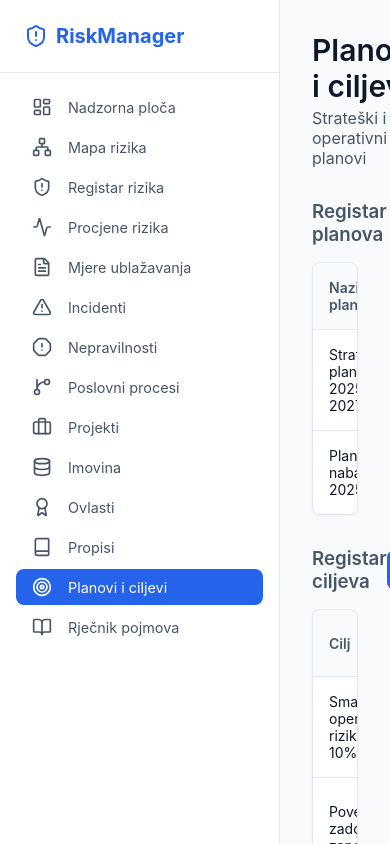
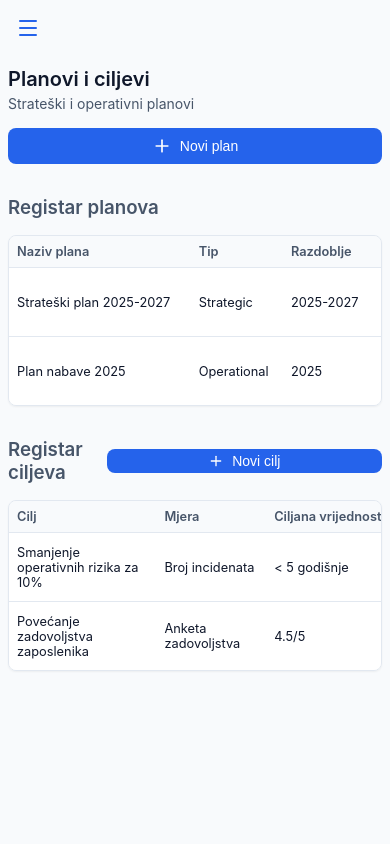
Before and after one commit to infodomAdmn/riskmanagment, a React (Vite) app: page /plans in a window 390 px wide. Built offline with nearby package versions, Linux system fonts and the light colour scheme.

Commit message:
feat: add base application layout, navigation, and styling for common UI elements like pages, tables, and dashboards.

```diff
--- a/src/components/Table.module.css
+++ b/src/components/Table.module.css
@@ -2,7 +2,7 @@
     background-color: var(--surface-color);
     border-radius: var(--radius-md);
     box-shadow: var(--shadow-sm);
-    overflow: hidden;
+    overflow-x: auto;
     border: 1px solid var(--border-color);
 }
 
@@ -10,6 +10,7 @@
     width: 100%;
     border-collapse: collapse;
     text-align: left;
+    min-width: 600px;
 }
 
 .th {
@@ -19,6 +20,7 @@
     color: var(--text-secondary);
     border-bottom: 1px solid var(--border-color);
     font-size: 0.875rem;
+    white-space: nowrap;
 }
 
 .td {
@@ -39,6 +41,7 @@
 .actions {
     display: flex;
     gap: var(--spacing-sm);
+    flex-wrap: wrap;
 }
 
 .actionButton {
@@ -49,9 +52,24 @@
     cursor: pointer;
     font-size: 0.75rem;
     transition: all 0.2s;
+    white-space: nowrap;
 }
 
 .actionButton:hover {
     background-color: var(--background-color);
     border-color: var(--text-secondary);
 }
+
+@media (max-width: 768px) {
+
+    .th,
+    .td {
+        padding: var(--spacing-sm);
+        font-size: 0.8rem;
+    }
+
+    .actionButton {
+        font-size: 0.7rem;
+        padding: 0.25rem 0.5rem;
+    }
+}
--- a/src/layout/Layout.module.css
+++ b/src/layout/Layout.module.css
@@ -11,6 +11,7 @@
     display: flex;
     flex-direction: column;
     flex-shrink: 0;
+    transition: transform 0.3s ease;
 }
 
 .sidebarHeader {
@@ -18,12 +19,28 @@
     border-bottom: 1px solid var(--border-color);
     display: flex;
     align-items: center;
+    justify-content: space-between;
     gap: var(--spacing-sm);
 }
 
 .logo {
     font-size: 1.25rem;
     font-weight: 700;
+    color: var(--primary-color);
+}
+
+.logoGroup {
+    display: flex;
+    align-items: center;
+    gap: var(--spacing-sm);
+}
+
+.menuButton {
+    display: none;
+    background: none;
+    border: none;
+    cursor: pointer;
+    padding: 0.5rem;
     color: var(--primary-color);
 }
 
@@ -82,3 +99,61 @@
 .subtitle {
     color: var(--text-secondary);
 }
+
+.overlay {
+    display: none;
+    position: fixed;
+    top: 0;
+    left: 0;
+    right: 0;
+    bottom: 0;
+    background-color: rgba(0, 0, 0, 0.5);
+    z-index: 998;
+}
+
+.overlayVisible {
+    display: block;
+}
+
+/* Mobile styles */
+@media (max-width: 768px) {
+    .sidebar {
+        position: fixed;
+        top: 0;
+        left: 0;
+        height: 100vh;
+        z-index: 999;
+        transform: translateX(-100%);
+    }
+
+    .sidebarOpen {
+        transform: translateX(0);
+    }
+
+    .menuButton {
+        display: block;
+    }
+
+    .main {
+        padding: var(--spacing-md);
+        width: 100%;
+    }
+
+    .title {
+        font-size: 1.5rem;
+    }
+}
+
+@media (max-width: 480px) {
+    .sidebar {
+        width: 250px;
+    }
+
+    .main {
+        padding: var(--spacing-sm);
+    }
+
+    .title {
+        font-size: 1.25rem;
+    }
+}
--- a/src/layout/Layout.tsx
+++ b/src/layout/Layout.tsx
@@ -1,4 +1,4 @@
-import React from 'react';
+import React, { useState } from 'react';
 import { Outlet, NavLink } from 'react-router-dom';
 import {
     ShieldAlert,
@@ -14,7 +14,9 @@ import {
     Book,
     Target,
     BookOpen,
-    Network
+    Network,
+    Menu,
+    X
 } from 'lucide-react';
 import styles from './Layout.module.css';
 
@@ -36,18 +38,40 @@ const navItems = [
 ];
 
 export const Layout: React.FC = () => {
+    const [sidebarOpen, setSidebarOpen] = useState(false);
+
+    const toggleSidebar = () => {
+        setSidebarOpen(!sidebarOpen);
+    };
+
+    const closeSidebar = () => {
+        setSidebarOpen(false);
+    };
+
     return (
         <div className={styles.container}>
-            <aside className={styles.sidebar}>
+            {/* Overlay for mobile */}
+            <div
+                className={`${styles.overlay} ${sidebarOpen ? styles.overlayVisible : ''}`}
+                onClick={closeSidebar}
+            />
+
+            <aside className={`${styles.sidebar} ${sidebarOpen ? styles.sidebarOpen : ''}`}>
                 <div className={styles.sidebarHeader}>
-                    <ShieldAlert className={styles.logo} />
-                    <span className={styles.logo}>RiskManager</span>
+                    <div className={styles.logoGroup}>
+                        <ShieldAlert className={styles.logo} />
+                        <span className={styles.logo}>RiskManager</span>
+                    </div>
+                    <button className={styles.menuButton} onClick={toggleSidebar}>
+                        <X size={24} />
+                    </button>
                 </div>
                 <nav className={styles.nav}>
                     {navItems.map((item) => (
                         <NavLink
                             key={item.path}
                             to={item.path}
+                            onClick={closeSidebar}
                             className={({ isActive }) =>
                                 `${styles.navItem} ${isActive ? styles.navItemActive : ''}`
                             }
@@ -59,6 +83,14 @@ export const Layout: React.FC = () => {
                 </nav>
             </aside>
             <main className={styles.main}>
+                {/* Mobile menu button */}
+                <button
+                    className={styles.menuButton}
+                    onClick={toggleSidebar}
+                    style={{ marginBottom: '1rem' }}
+                >
+                    <Menu size={24} />
+                </button>
                 <Outlet />
             </main>
         </div>
--- a/src/pages/Dashboard.module.css
+++ b/src/pages/Dashboard.module.css
@@ -61,3 +61,50 @@
 .subtitle {
     color: var(--text-secondary);
 }
+
+@media (max-width: 1024px) {
+    .chartsGrid {
+        grid-template-columns: 1fr;
+    }
+}
+
+@media (max-width: 768px) {
+    .grid {
+        grid-template-columns: repeat(auto-fit, minmax(150px, 1fr));
+        gap: var(--spacing-md);
+    }
+
+    .card {
+        padding: var(--spacing-md);
+    }
+
+    .cardValue {
+        font-size: 1.5rem;
+    }
+
+    .chartCard {
+        padding: var(--spacing-md);
+    }
+
+    .chartTitle {
+        font-size: 1rem;
+    }
+
+    .title {
+        font-size: 1.5rem;
+    }
+}
+
+@media (max-width: 480px) {
+    .grid {
+        grid-template-columns: 1fr;
+    }
+
+    .cardValue {
+        font-size: 1.75rem;
+    }
+
+    .chartsGrid {
+        gap: var(--spacing-md);
+    }
+}
--- a/src/pages/Page.module.css
+++ b/src/pages/Page.module.css
@@ -3,12 +3,16 @@
     justify-content: space-between;
     align-items: flex-start;
     margin-bottom: var(--spacing-xl);
+    gap: var(--spacing-md);
+    flex-wrap: wrap;
 }
 
 .titleGroup {
     display: flex;
     flex-direction: column;
     gap: var(--spacing-xs);
+    flex: 1;
+    min-width: 200px;
 }
 
 .title {
@@ -34,8 +38,40 @@
     align-items: center;
     gap: var(--spacing-sm);
     transition: background-color 0.2s;
+    white-space: nowrap;
 }
 
 .addButton:hover {
     background-color: var(--primary-hover);
 }
+
+@media (max-width: 768px) {
+    .header {
+        flex-direction: column;
+        align-items: stretch;
+    }
+
+    .title {
+        font-size: 1.5rem;
+    }
+
+    .addButton {
+        width: 100%;
+        justify-content: center;
+    }
+}
+
+@media (max-width: 480px) {
+    .title {
+        font-size: 1.25rem;
+    }
+
+    .subtitle {
+        font-size: 0.875rem;
+    }
+
+    .addButton {
+        padding: var(--spacing-sm);
+        font-size: 0.875rem;
+    }
+}
```
